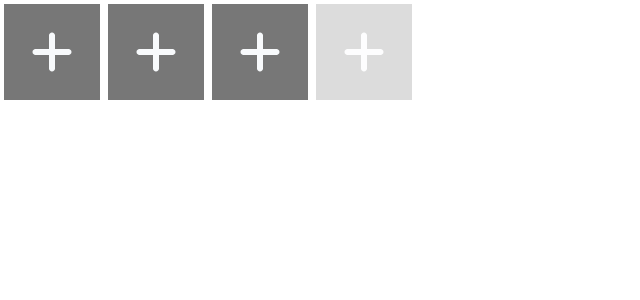
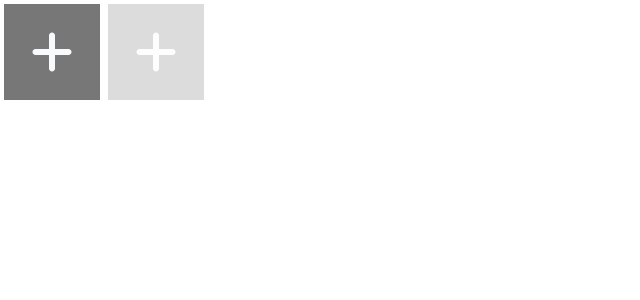
Before and after one commit to mmesomasaint/showthumbnail, a React (Create React App) app: page / in a window 1280 px wide. Shown: the top 300 px of the page, without its empty margins (0-640 px from the left). Built offline with nearby package versions, Linux system fonts and the light colour scheme.

Commit message:
Add useEffect for last input disabling.

```diff
--- a/src/App.js
+++ b/src/App.js
@@ -1,14 +1,10 @@
-import { useState } from "react";
 import ExtraFileInput from "./Components/ExtraFileInput";
-import FileInput from "./Components/FileInput";
 
-export default function App({onHandleChange}) {
-  const [fileInputList, setFileInputList] = useState([0, 1, 2, 3])
-
+export default function App() {
   return (
     <div>
       <div className="flex flex-wrap">
-        <ExtraFileInput number={4} />
+        <ExtraFileInput />
       </div>
     </div>
   )
--- a/src/Components/ExtraFileInput.jsx
+++ b/src/Components/ExtraFileInput.jsx
@@ -1,23 +1,29 @@
-import { useState } from 'react'
+import { useEffect, useState } from 'react'
 import FileInput from './FileInput'
 
-export default function ExtraFileInput({ number = 0 }) {
+export default function ExtraFileInput({ number = 2 }) {
+  const validNumber = number >= 2 ? number : 2
   const [disable, setDisable] = useState(true)
   const [fileInputList, setFileInputList] = useState(
-    Array.from(Array(number).keys())
+    Array.from(Array(validNumber).keys())
   )
   const [fileInputData, setFileInputData] = useState({})
 
   const onHandleChange = (e) => {
-    setFileInputData({ ...fileInputData, [e.target.name]: e.target.files[0] })
-    if (Object.keys(fileInputData).length === fileInputList.length - 2)
-      setDisable(false)
+    setFileInputData({ ...fileInputData, [e.target.name]: 'filled' })
   }
 
   const onHandleClick = () => {
     setFileInputList((prev) => [...prev, prev.length])
+    // Don't permit creation of new boxes, if one is empty.
     setDisable(true)
   }
+
+  useEffect(() => {
+    // Permit creation of boxes, if all available boxes are filled.
+    if (Object.keys(fileInputData).length === fileInputList.length - 1)
+      setDisable(false)
+  }, [Object.keys(fileInputData).length])
 
   return (
     <div>
```
